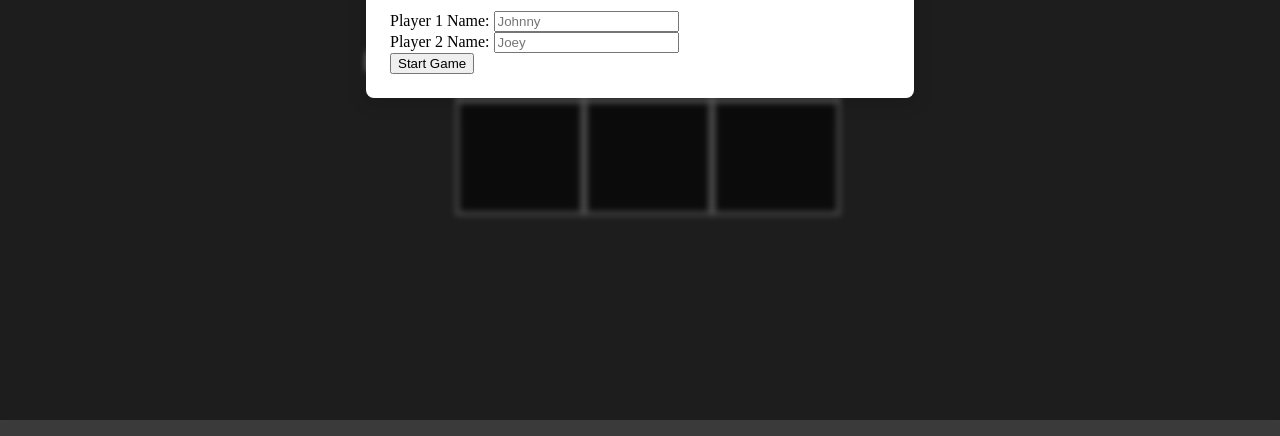
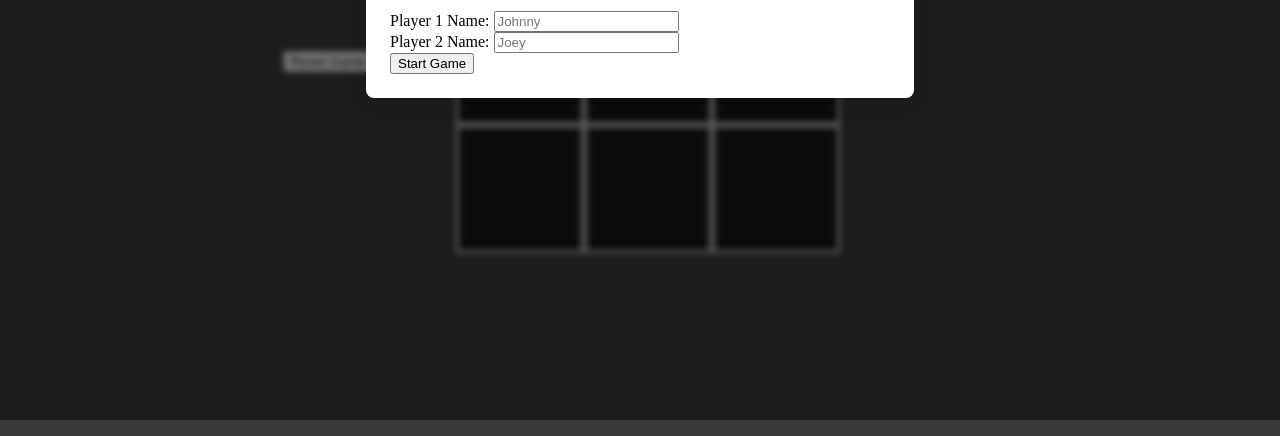
Before and after one commit to jaredaitken6/tic-tac-toe, a plain HTML site: page index.html in a window 1280 px wide. Shown: the part 380-816 px from the top of the page. Drawn offline with Linux system fonts and the light colour scheme.

Commit message:
layout complete

```diff
--- a/styles.css
+++ b/styles.css
@@ -23,12 +23,7 @@ body {
     flex: 0 1 20%;
     display: flex;
     align-items: center;
-    justify-content: flex-end;
-}
-
-.reset-btn-gameBoard-space > :nth-child(2) {
-    flex: 0 1 30%;
-    aspect-ratio: 1;
+    justify-content: center;
 }
 
 .reset-btn-gameBoard-space > :nth-child(3) {
@@ -37,10 +32,10 @@ body {
 
 #gameBoard {
     display: flex;
-    height: 90%;
-    aspect-ratio: 1;
     align-items: stretch;
     flex-direction: column;
+    flex: 0 1 30%;
+    aspect-ratio: 1;
 
 }
 
```
